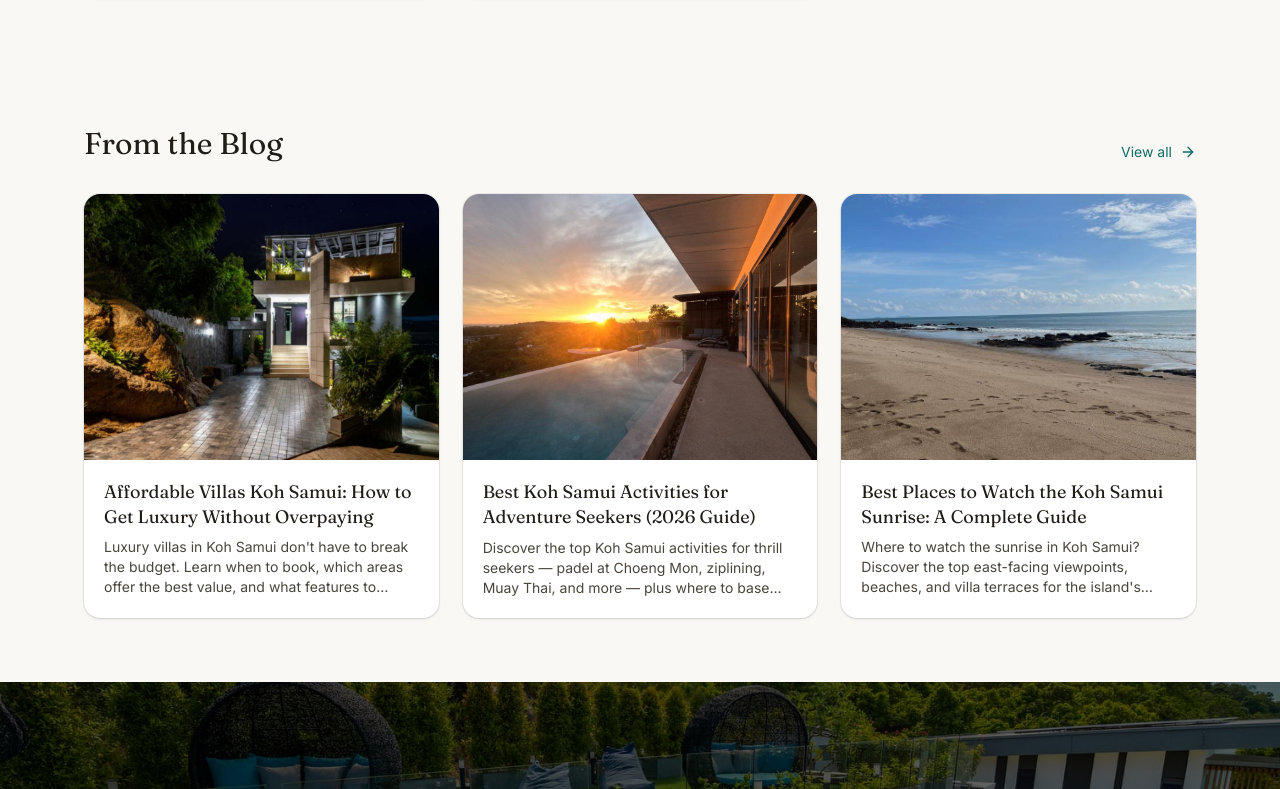
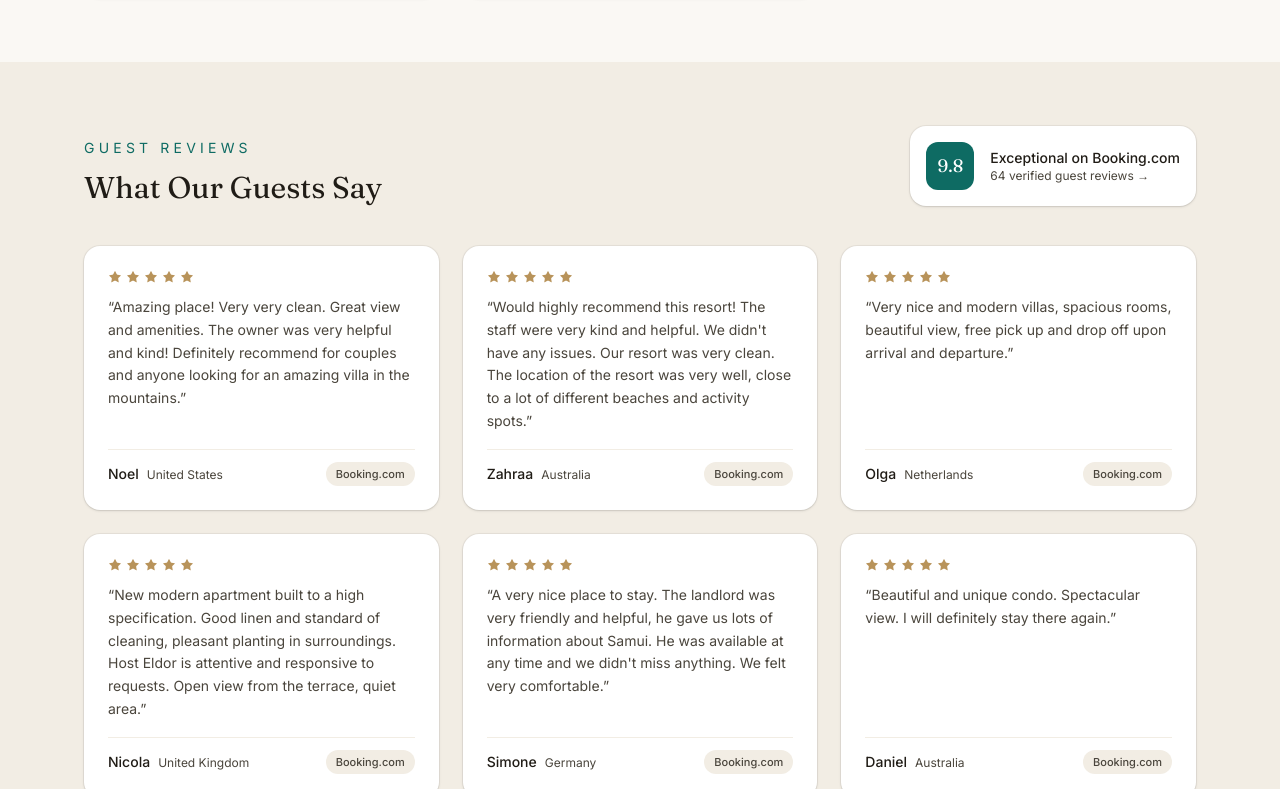
Before and after one commit to eldor1274/magicsamui-website, a Next.js app: page / in a window 1280 px wide. Shown: the part 2871-3660 px from the top of the page. Built offline with nearby package versions, Linux system fonts and the light colour scheme; no server answers.

Commit message:
Add guest reviews section with Booking.com scores and quotes
Homepage now shows the 9.8 Exceptional Booking.com rating with a link
to the listing and six curated guest reviews with platform badges.
Data structure is ready for Airbnb reviews when available.

```diff
--- a/src/app/page.tsx
+++ b/src/app/page.tsx
@@ -4,6 +4,7 @@ import { Wifi, WashingMachine, Bike, Car, ArrowRight } from "lucide-react";
 import BookNowButton from "@/components/BookNowButton";
 import CloudbedsDatePicker from "@/components/CloudbedsDatePicker";
 import DesktopVideo from "@/components/DesktopVideo";
+import ReviewsSection from "@/components/ReviewsSection";
 import RoomCard from "@/components/RoomCard";
 import { rooms } from "@/data/rooms";
 import { getAllBlogPosts } from "@/data/blog";
@@ -142,6 +143,8 @@ export default function Home() {
         </div>
       </section>
 
+      <ReviewsSection />
+
       <section className="mx-auto max-w-6xl px-5 py-16">
         <div className="flex items-end justify-between">
           <h2 className="font-serif text-3xl text-ink">From the Blog</h2>
--- /dev/null
+++ b/src/components/ReviewsSection.tsx
@@ -0,0 +1,67 @@
+import { Star } from "lucide-react";
+import { reviews, reviewStats } from "@/data/reviews";
+
+const platformLabel: Record<string, string> = {
+  booking: "Booking.com",
+  airbnb: "Airbnb",
+};
+
+export default function ReviewsSection() {
+  return (
+    <section className="bg-stone-100 py-16">
+      <div className="mx-auto max-w-6xl px-5">
+        <div className="flex flex-wrap items-end justify-between gap-6">
+          <div>
+            <p className="text-sm uppercase tracking-[0.3em] text-pool">Guest reviews</p>
+            <h2 className="mt-3 font-serif text-3xl text-ink">What Our Guests Say</h2>
+          </div>
+          <a
+            href={reviewStats.booking.url}
+            target="_blank"
+            rel="noopener noreferrer"
+            className="flex items-center gap-4 rounded-2xl bg-white p-4 shadow-sm ring-1 ring-black/5 transition-shadow hover:shadow-md"
+          >
+            <span className="flex h-12 w-12 items-center justify-center rounded-xl bg-pool font-serif text-lg text-white">
+              {reviewStats.booking.score}
+            </span>
+            <span>
+              <span className="block text-sm font-medium text-ink">
+                {reviewStats.booking.label} on Booking.com
+              </span>
+              <span className="block text-xs text-ink-soft">
+                {reviewStats.booking.count} verified guest reviews →
+              </span>
+            </span>
+          </a>
+        </div>
+
+        <div className="mt-10 grid gap-6 sm:grid-cols-2 lg:grid-cols-3">
+          {reviews.map((review) => (
+            <figure
+              key={review.name + review.country}
+              className="flex flex-col rounded-2xl bg-white p-6 shadow-sm ring-1 ring-black/5"
+            >
+              <div className="flex items-center gap-1 text-sand">
+                {Array.from({ length: 5 }).map((_, i) => (
+                  <Star key={i} size={14} fill="currentColor" strokeWidth={0} />
+                ))}
+              </div>
+              <blockquote className="mt-3 flex-1 text-sm leading-relaxed text-ink-soft">
+                &ldquo;{review.text}&rdquo;
+              </blockquote>
+              <figcaption className="mt-4 flex items-center justify-between border-t border-stone-100 pt-3">
+                <span className="text-sm font-medium text-ink">
+                  {review.name}
+                  <span className="ml-2 text-xs font-normal text-ink-soft">{review.country}</span>
+                </span>
+                <span className="rounded-full bg-stone-100 px-2.5 py-1 text-[11px] font-medium text-ink-soft">
+                  {platformLabel[review.platform]}
+                </span>
+              </figcaption>
+            </figure>
+          ))}
+        </div>
+      </div>
+    </section>
+  );
+}
--- /dev/null
+++ b/src/data/reviews.ts
@@ -0,0 +1,57 @@
+export type ReviewPlatform = "booking" | "airbnb";
+
+export interface Review {
+  platform: ReviewPlatform;
+  name: string;
+  country: string;
+  text: string;
+}
+
+export const reviewStats = {
+  booking: {
+    score: "9.8",
+    label: "Exceptional",
+    count: 64,
+    url: "https://www.booking.com/hotel/th/magic-one-suites.en-gb.html",
+  },
+  // airbnb: added once the Airbnb listing details are available
+};
+
+export const reviews: Review[] = [
+  {
+    platform: "booking",
+    name: "Noel",
+    country: "United States",
+    text: "Amazing place! Very very clean. Great view and amenities. The owner was very helpful and kind! Definitely recommend for couples and anyone looking for an amazing villa in the mountains.",
+  },
+  {
+    platform: "booking",
+    name: "Zahraa",
+    country: "Australia",
+    text: "Would highly recommend this resort! The staff were very kind and helpful. We didn't have any issues. Our resort was very clean. The location of the resort was very well, close to a lot of different beaches and activity spots.",
+  },
+  {
+    platform: "booking",
+    name: "Olga",
+    country: "Netherlands",
+    text: "Very nice and modern villas, spacious rooms, beautiful view, free pick up and drop off upon arrival and departure.",
+  },
+  {
+    platform: "booking",
+    name: "Nicola",
+    country: "United Kingdom",
+    text: "New modern apartment built to a high specification. Good linen and standard of cleaning, pleasant planting in surroundings. Host Eldor is attentive and responsive to requests. Open view from the terrace, quiet area.",
+  },
+  {
+    platform: "booking",
+    name: "Simone",
+    country: "Germany",
+    text: "A very nice place to stay. The landlord was very friendly and helpful, he gave us lots of information about Samui. He was available at any time and we didn't miss anything. We felt very comfortable.",
+  },
+  {
+    platform: "booking",
+    name: "Daniel",
+    country: "Australia",
+    text: "Beautiful and unique condo. Spectacular view. I will definitely stay there again.",
+  },
+];
```
